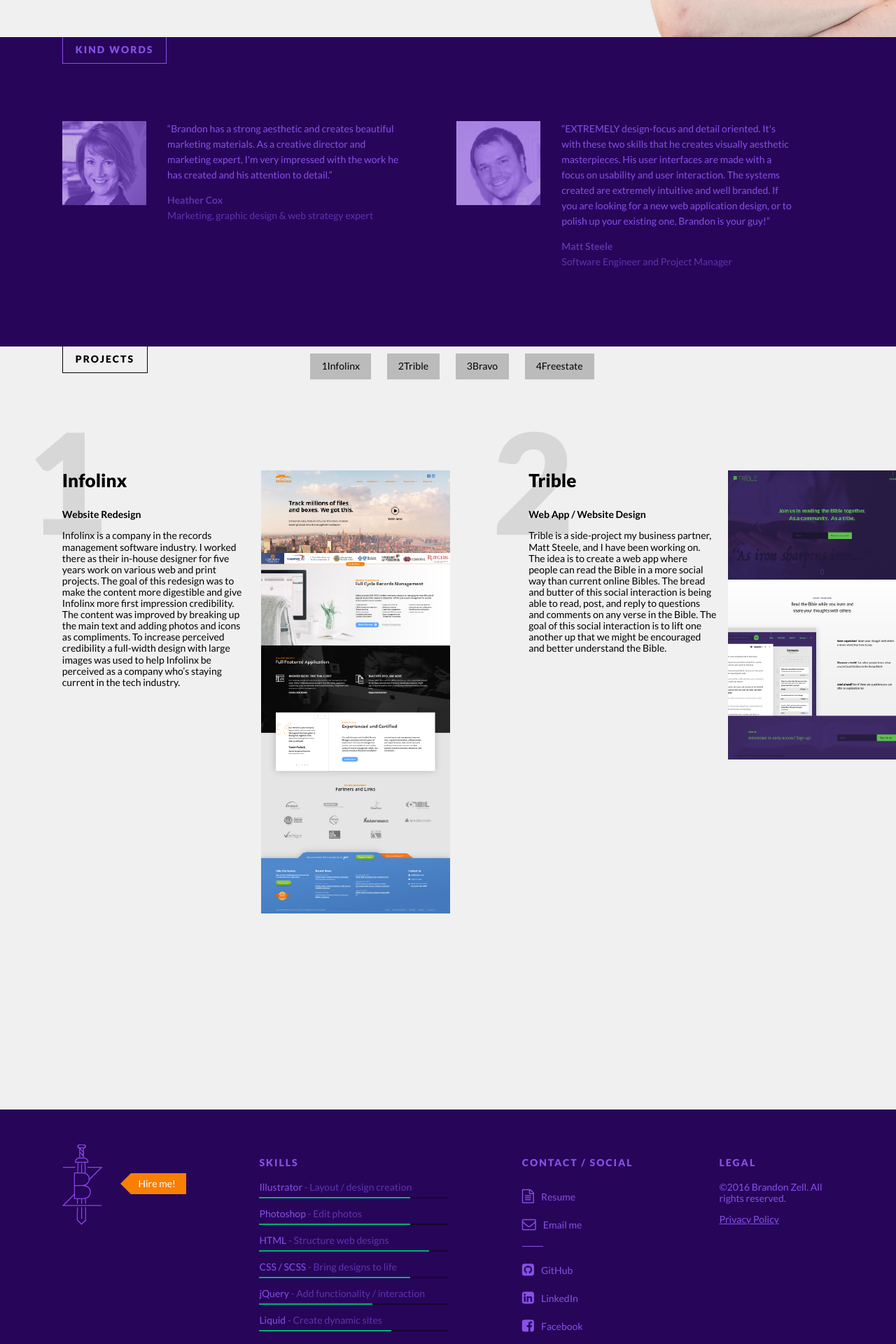
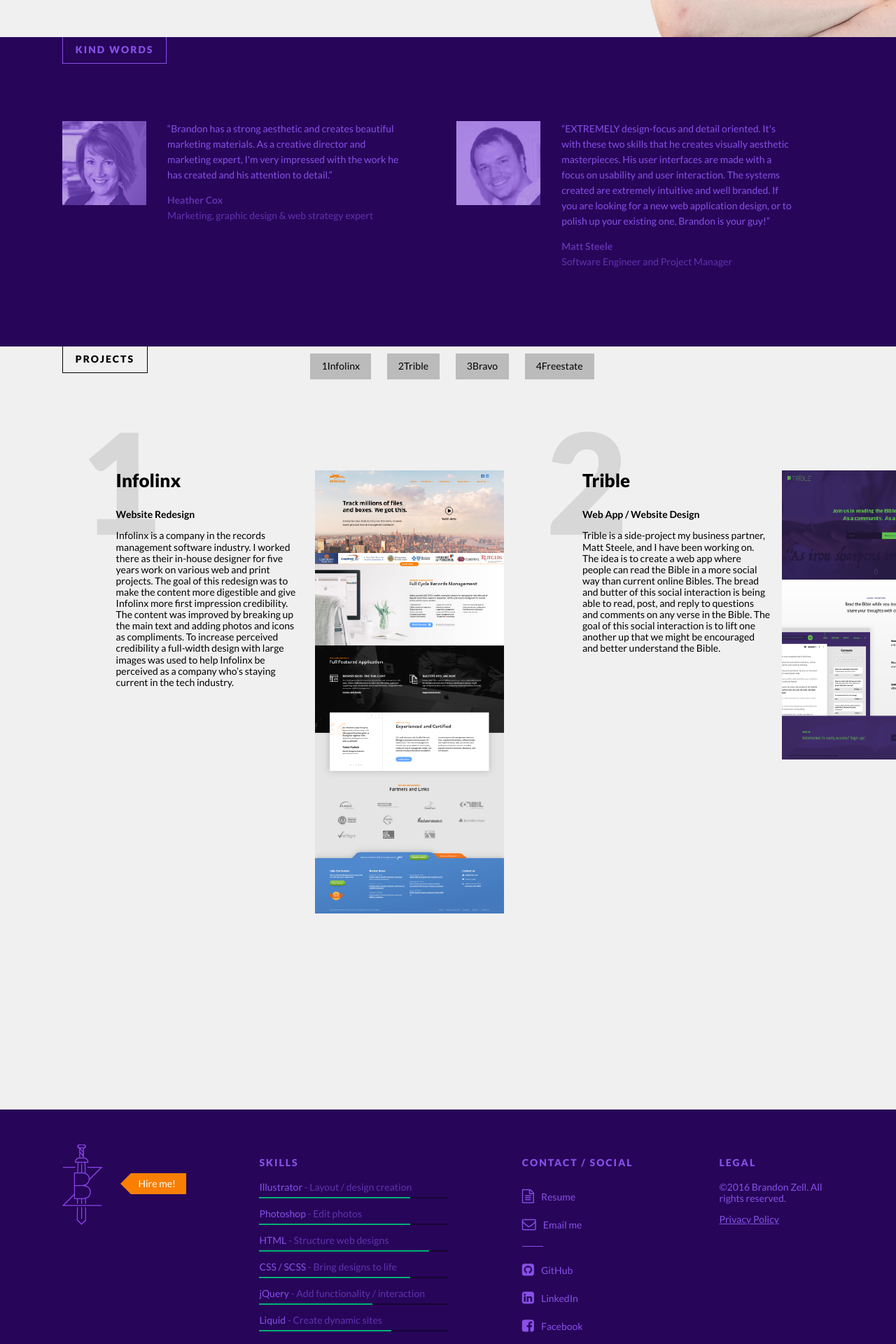
Before and after one commit to bzle/brandonz-me, a Jekyll site: the page built from index.html, in a window 1280 px wide. Shown: the part 596-2516 px from the top of the page at 70% size. Built offline with Jekyll 4.4.1, drawn with Linux system fonts in a browser that asks for light colours; nearby versions of some CDN libraries.

Commit message:
Updated '/css/style.scss' via CloudCannon

```diff
--- a/css/style.scss
+++ b/css/style.scss
@@ -922,7 +922,10 @@
     white-space: normal;
 }
 .project:first-child {
-    margin-left: $edge-width;
+    margin-left: $edge-width * 2;
+}
+.project__img:last-child {
+    margin-right: $edge-width * 2;
 }
 .project__num {
     font-size: 200px;
@@ -939,9 +942,6 @@
 }
 .project__type {
     font-weight: 600;
-}
-.project__img:last-child {
-    margin-right: $edge-width;
 }
 .project__img:focus {
     outline: 0;
```
